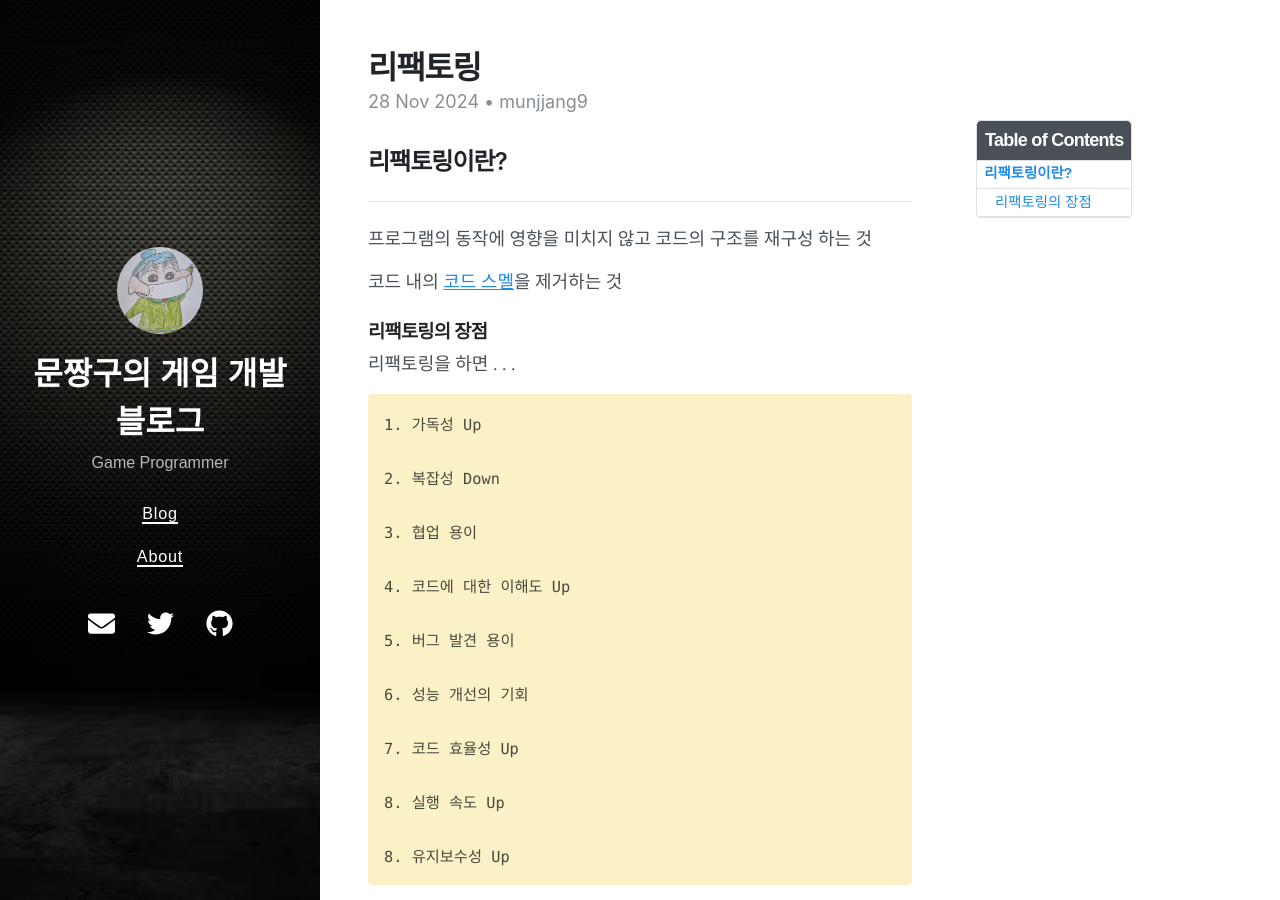
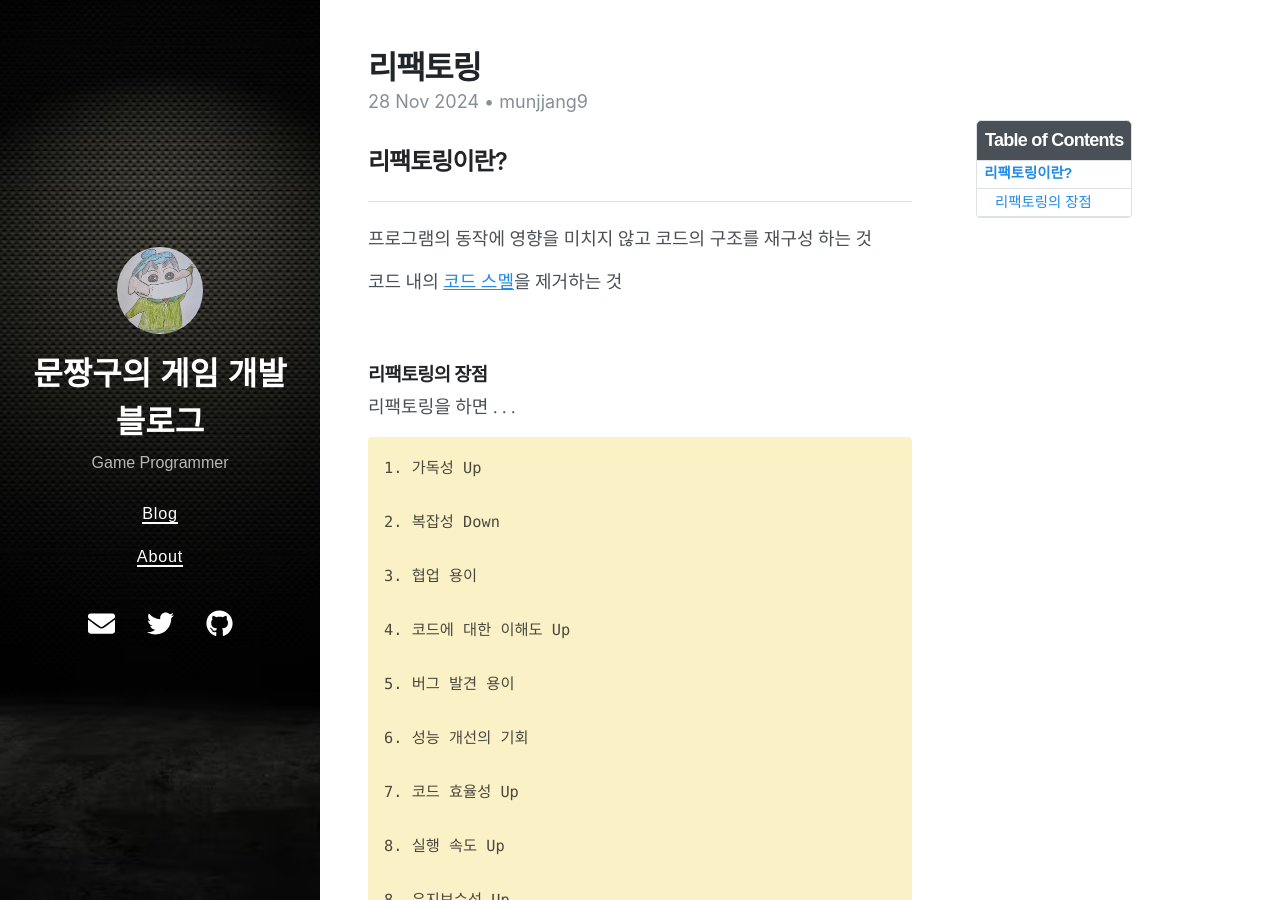
Before and after one commit to munjjang9/munjjang9.github.io, a Jekyll site: the page built from _posts/2024-11-28-todays-keywords-refactoring.md, in a window 1280 px wide and 900 px high. Built offline with Jekyll 4.4.1, drawn with Linux system fonts in a browser that asks for light colours; nearby versions of some CDN libraries; comment, search, counter and statistics services are not loaded.

Commit message:
line fix

```diff
--- a/_posts/2024-11-28-todays-keywords-refactoring.md
+++ b/_posts/2024-11-28-todays-keywords-refactoring.md
@@ -13,6 +13,8 @@ toc: true
 프로그램의 동작에 영향을 미치지 않고 코드의 구조를 재구성 하는 것
 
 코드 내의 [코드 스멜](https://munjjang9.github.io/keywords/2024/11/27/todays-keywords/)을 제거하는 것
+
+<br>
 
 ### 리팩토링의 장점
 리팩토링을 하면 . . .
```
Also changed, not shown: _posts/2024-11-28-memory-allocation.md (+4 -2 lines).
